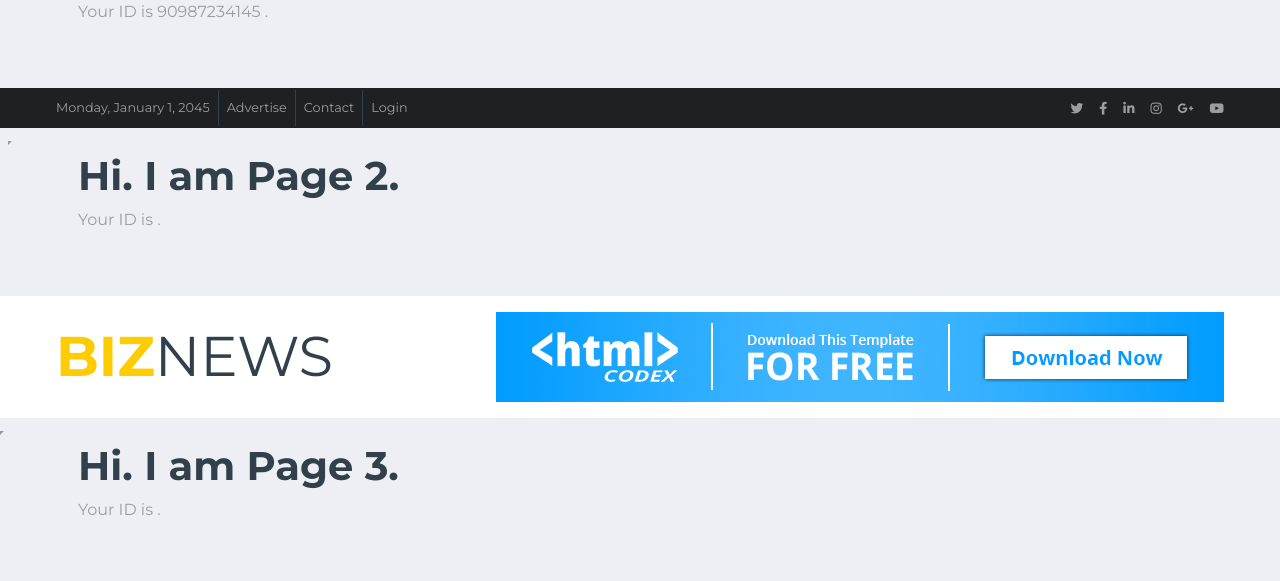
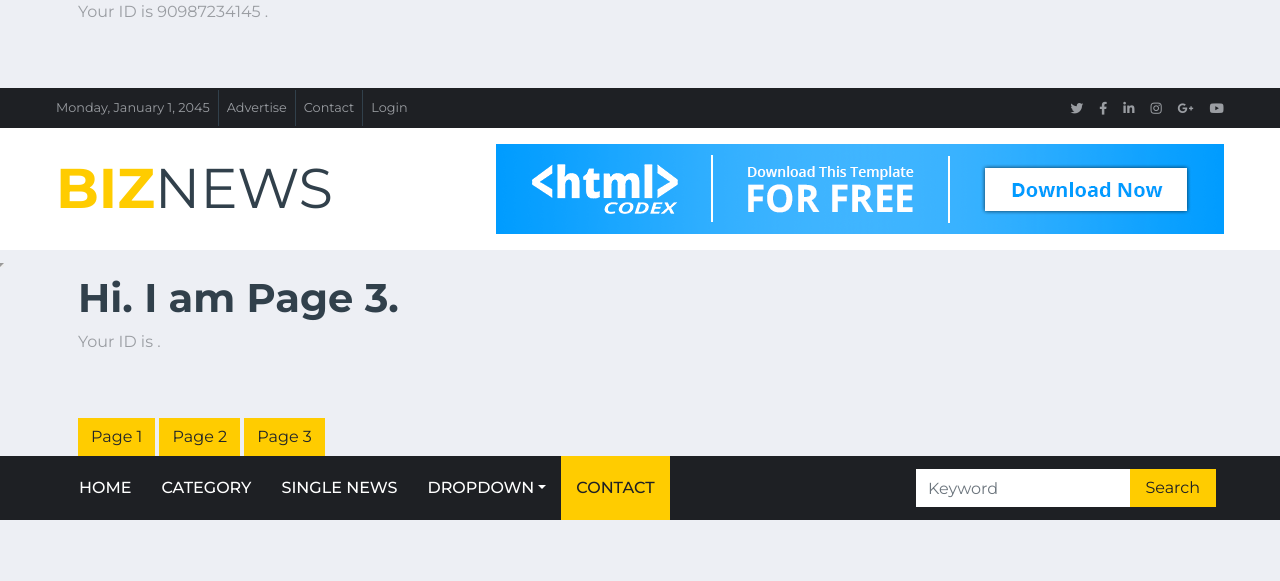
Before and after one commit to khanarshad0/practice.io, a plain HTML site: page contact.html in a window 1280 px wide. Shown: the top 581 px of the page. Drawn offline with nearby package versions, Linux system fonts and the light colour scheme; a script that the page names is missing.

Commit message:
Update contact.html

```diff
--- a/contact.html
+++ b/contact.html
@@ -114,18 +114,6 @@ height="0" width="0" style="display:none;visibility:hidden"></iframe></noscript>
             </div>
         </div>
 		</script>
-	<iframe id="iframe2" width="1" height="1" src="iframe2.html" onload="track()"></iframe>
-
-<div class="container">
-
-<h1>Hi. I am Page 2.</h1>
-	<p>Your ID is <span id="trackingId"></span>.</p>
-
-<br><br>
-
-</div> <!-- close container -->
-
-<script src="/js/etag.js"></script>
         <div class="row align-items-center bg-white py-3 px-lg-5">
             <div class="col-lg-4">
                 <a href="index.html" class="navbar-brand p-0 d-none d-lg-block">
```
